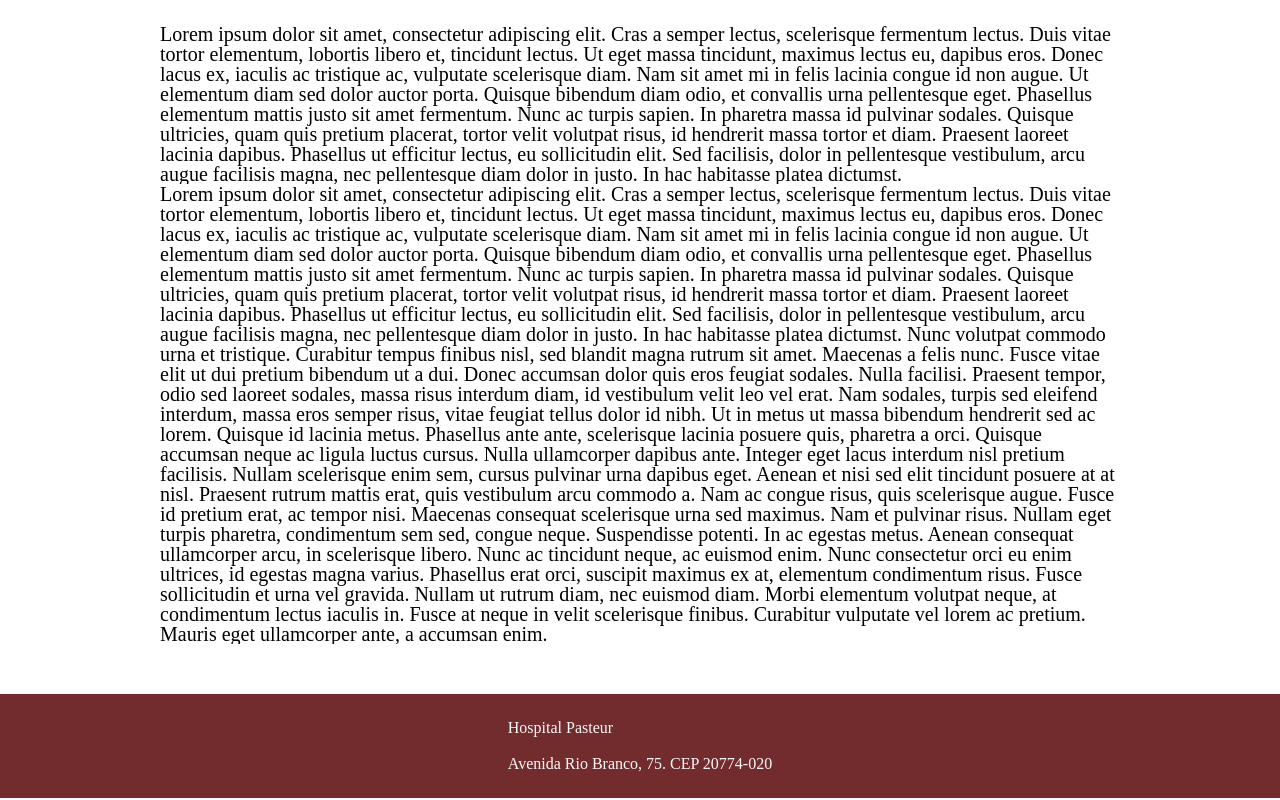
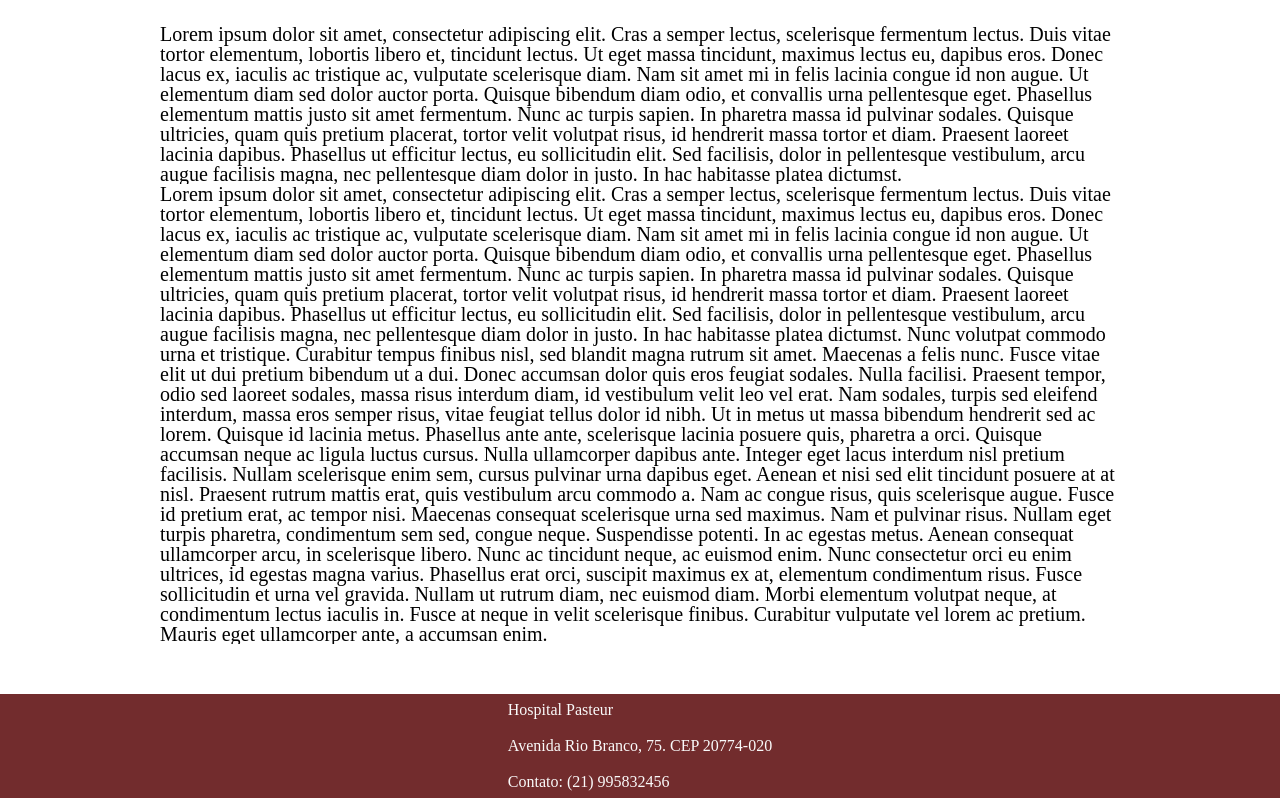
Before and after one commit to ThauanLK/freela, a React (Create React App) app: page / in a window 1280 px wide. Shown: the part 459-1259 px from the top of the page. Built offline with nearby package versions, Linux system fonts and the light colour scheme.

Commit message:
add contact in footer

```diff
--- a/src/components/footer/footer.js
+++ b/src/components/footer/footer.js
@@ -9,6 +9,7 @@ const Footer = () => {
         <div className="container">
           <p className="texto-footer">Hospital Pasteur</p>
           <p className="texto-footer">Avenida Rio Branco, 75. CEP 20774-020</p>
+          <p className="texto-footer">Contato: (21) 995832456</p>
         </div>
       </section>
     </div>
```
